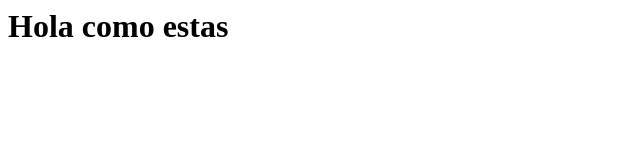
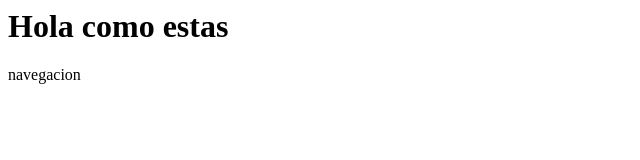
Before and after one commit to txvoz/testAdso01, a plain HTML site: page index.html in a window 1280 px wide. Shown: the full height of the page, 0-640 px from the left. Drawn offline with Linux system fonts and the light colour scheme.

Commit message:
Ajuste de index

```diff
--- a/index.html
+++ b/index.html
@@ -6,5 +6,8 @@
         <header>
             <h1>Hola como estas</h1>
         </header>
+        <nav>
+            navegacion
+        </nav>
     </body>
 </html>
```
